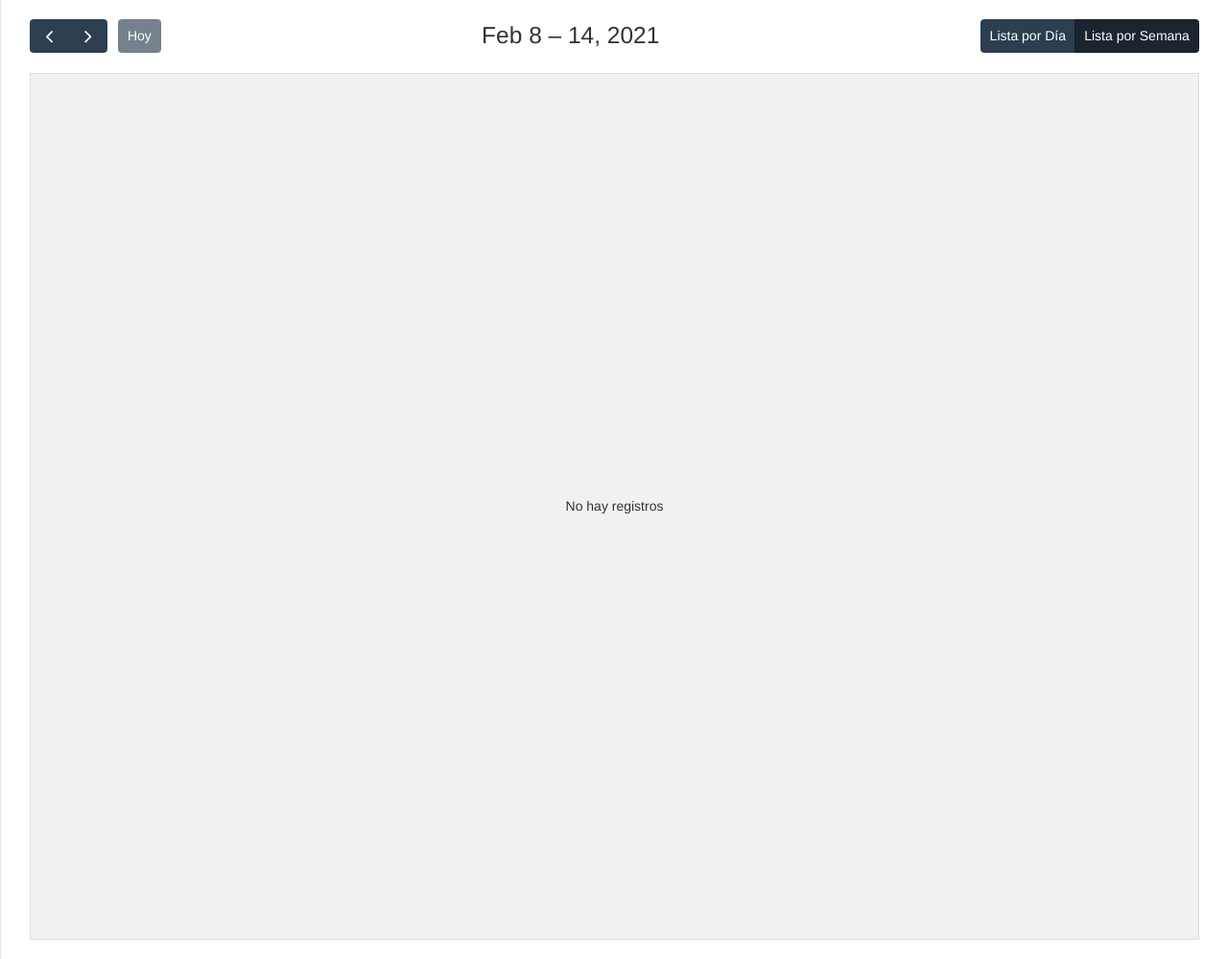
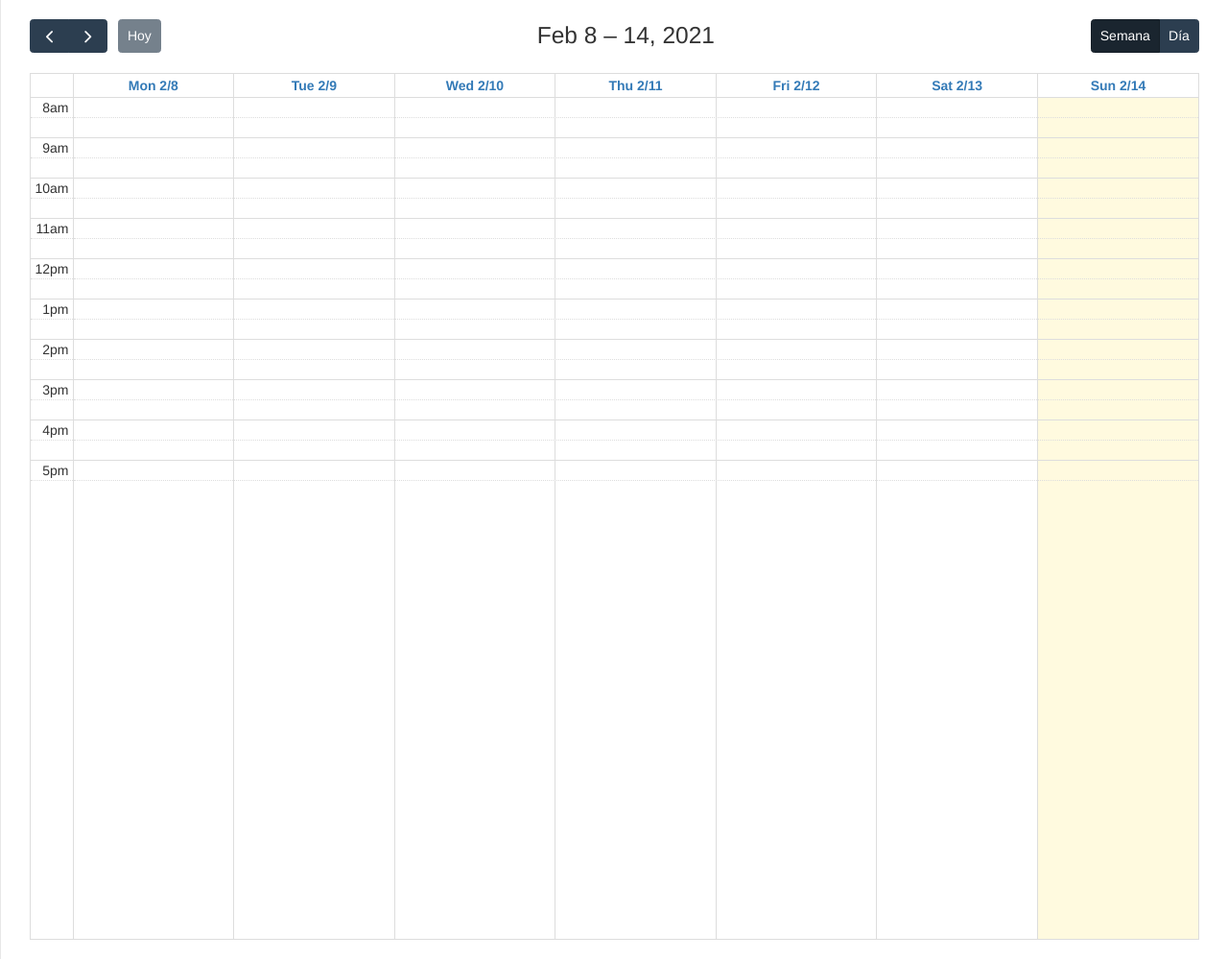
Before and after one commit to bmottag/jbb_reservas, a CodeIgniter app: page /database/index.php/calendario/index in a window 1280 px wide. Shown: the part 51-1050 px from the top of the page at 96% size. Run offline with CodeIgniter, Linux system fonts and the light colour scheme; tables that the repository leaves empty or names only in its code hold one stand-in row (values such as "Sample post"); lists and menus that the app fills with data are empty.

Commit message:
Calendario: Ajuste de colores y vista de semana

```diff
--- a/application/modules/calendario/controllers/Calendario.php
+++ b/application/modules/calendario/controllers/Calendario.php
@@ -51,23 +51,23 @@ class Calendario extends CI_Controller {
 				foreach ($horarioInfo as $data):
 
 					//revisar disponibilidad y estado
-					if($data['disponible'] == 1)
+					if($data['disponible'] == 2)
 					{
+						$color = '#f7c0c0';
+					}else{
 						switch ($data['estado']) {
 							case 1:
-								$color = 'success';
+								$color = '#b1eeb1';
 								break;
 							case 2:
-								$color = 'yellow';
+								$color = '#f7f79a';
 								break;
 						}
-					}else{
-						$color = 'red';
 					}
 
 					echo  '{
 							  "id": "' . $data['id_horario'] . '",
-						      "title": "# Recorrido: ' . $data['id_horario'] . ' - Cupos disponibles: ' . $data['numero_cupos'] . '",
+						      "title": "# Recorrido: ' . $data['id_horario'] . ' - Cupos disponibles: ' . $data['numero_cupos_restantes'] . '",
 						      "start": "' . $data['hora_inicial'] . '",
 						      "end": "' . $data['hora_final'] . '",
 						      "color": "' . $color . '"
--- a/application/modules/calendario/views/calendar.php
+++ b/application/modules/calendario/views/calendar.php
@@ -7,28 +7,33 @@
 
 		var calendar = new FullCalendar.Calendar(calendarEl, {
 
-			locale: 'esLocale',
+			//locale: 'esLocale',
 			headerToolbar: {
 				left: 'prev,next today',
 				center: 'title',
-				right: 'listDay,listWeek'
+				right: 'timeGridWeek,timeGridDay'
+				//right: 'listDay,listWeek'
 			},
 
 			// customize the button names,
 			// otherwise they'd all just say "list"
 			views: {
-				listDay: { buttonText: 'Lista por Día' },
-				listWeek: { buttonText: 'Lista por Semana' }
+				timeGridDay: { buttonText: 'Día' },
+				timeGridWeek: { buttonText: 'Semana' }
 			},
 
 			buttonText: { today:    'Hoy' },
 			noEventsText: 'No hay registros',
 			firstDay: 1, //para iniciar en lunes
 
-			initialView: 'listWeek',
+			initialView: 'timeGridWeek',
 			navLinks: true, // can click day/week names to navigate views
+			//businessHours: true, // display business hours
 			editable: true,
 			dayMaxEvents: true, // allow "more" link when too many events
+			allDaySlot: false,
+			slotMinTime: '8:00',
+			slotMaxTime: '18:00',
 			events: {
 				url: 'calendario/consulta',
 				method: 'POST',
@@ -55,10 +60,7 @@
 			            $('#modal').modal('toggle')
 			        }
 			    });
-
-
-      },
-      editable: true
+			}
     	});
     	calendar.render();
   	});
```
Lines whose indentation alone changed are shown as unchanged.
